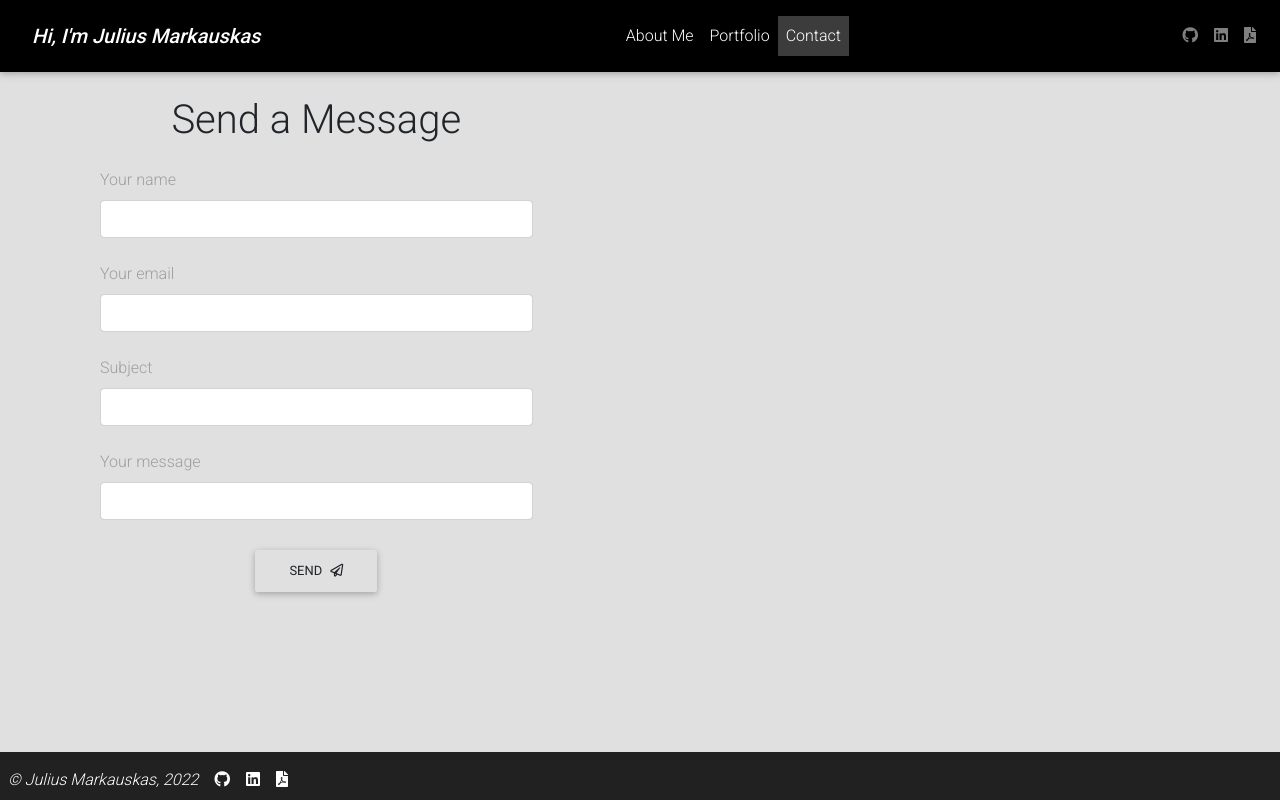
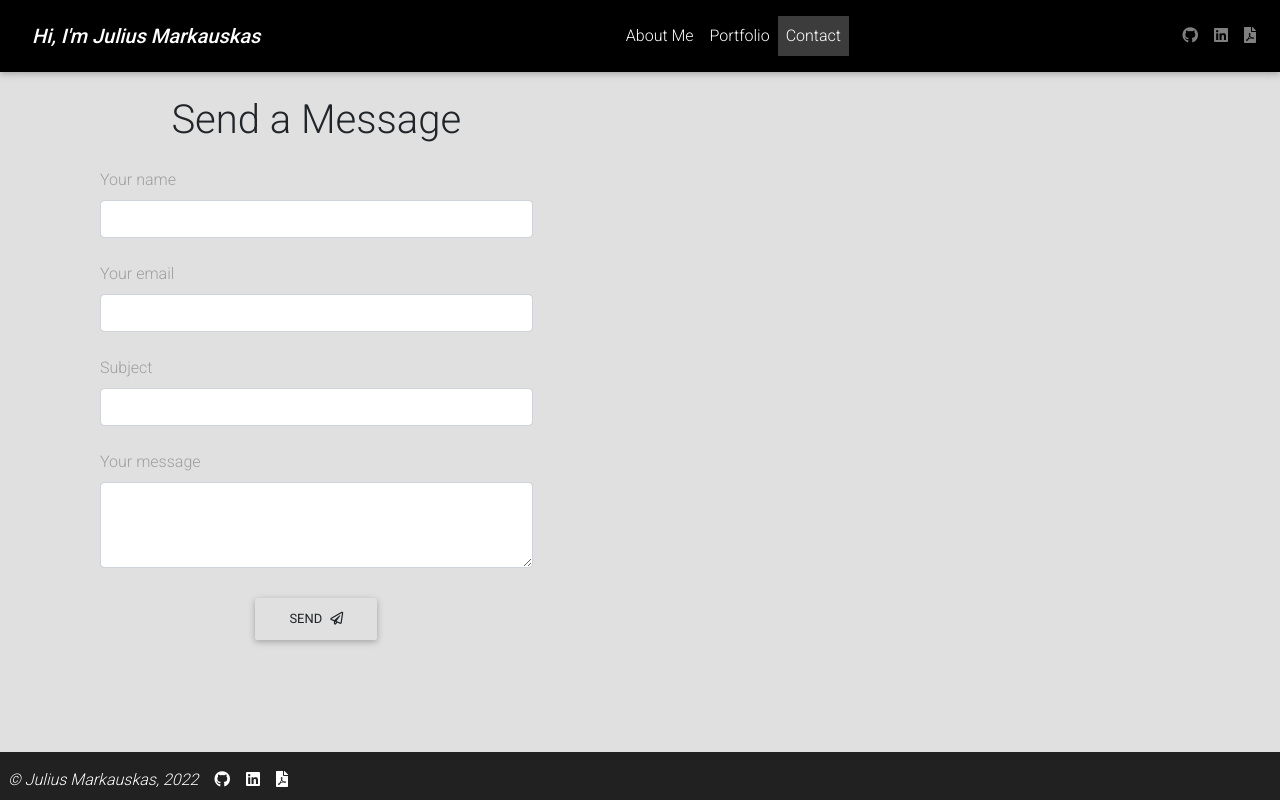
Before and after one commit to Juliusm9791/Portfolio_React, a React (Create React App) app: page /#/ in a window 1280 px wide. Both pictures are taken after a click on the item "Contact". Built offline with nearby package versions, Linux system fonts and the light colour scheme.

Commit message:
replaced input with textarea

```diff
--- a/src/components/pages/contact.js
+++ b/src/components/pages/contact.js
@@ -78,7 +78,7 @@ const FormPage = () => {
             <label htmlFor="defaultFormContactMessageEx" className="grey-text">
               Your message
             </label>
-            <input type="textarea" id="defaultFormContactMessageEx"
+            <textarea type="textarea" id="defaultFormContactMessageEx"
             className="form-control" rows="3" value={text} name="text" onChange={handleInputChange}/>
             <div className="text-center mt-4">
               <MDBBtn color="elegant-color" outline type="submit" onClick={handleFormSubmit}>
```
Also changed, not shown: 1 other file (tests, documents, lock files or other folders).
